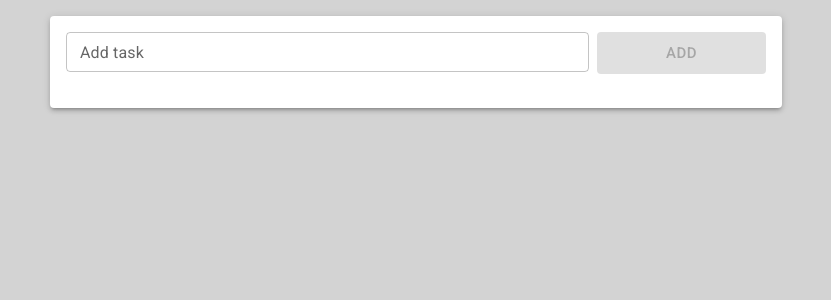
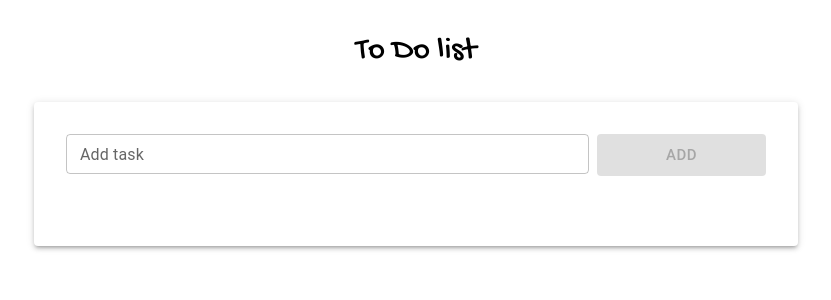
Before and after one commit to mariiashabelnik/todo, a React (Create React App) app: page / in a window 1280 px wide. Shown: the top 300 px of the page, without its empty margins (224-1055 px from the left). Built offline with nearby package versions, Linux system fonts and the light colour scheme.

Commit message:
add font

```diff
--- a/public/index.html
+++ b/public/index.html
@@ -9,11 +9,14 @@
       name="description"
       content="Web site created using create-react-app"
     />
+    <link rel="preconnect" href="https://fonts.googleapis.com" />
+    <link rel="preconnect" href="https://fonts.gstatic.com" crossorigin />
     <link
+      href="https://fonts.googleapis.com/css2?family=Gochi+Hand&display=swap"
       rel="stylesheet"
-      href="https://fonts.googleapis.com/css?family=Roboto:300,400,500,700&display=swap"
     />
     <link rel="apple-touch-icon" href="%PUBLIC_URL%/logo192.png" />
+
     <!--
       manifest.json provides metadata used when your web app is installed on a
       user's mobile device or desktop. See https://developers.google.com/web/fundamentals/web-app-manifest/
--- a/src/App.css
+++ b/src/App.css
@@ -1,15 +1,21 @@
+@import url('https://fonts.googleapis.com/css2?family=Gochi+Hand&display=swap');
+
 .App {
   text-align: center;
+  font-size: 2em;
 }
 
 .content {
   width: 700px;
   margin: 1em auto;
   padding: 1em;
+
 }
 
-.tasks {
-  background-color: rgb(191, 212, 252);
-  box-shadow: 2px 2px 20px rgba(0, 0, 0, .7);
+.MuiTypography-root {
+  font-family: 'Gochi Hand', cursive;
+}
 
+.MuiPaper+root {
+  box-shadow: none;
 }
--- a/src/App.js
+++ b/src/App.js
@@ -3,6 +3,7 @@ import InputBox from "./components/InputBox";
 import { useState } from "react";
 import Task from "./components/Task";
 import Paper from "@mui/material/Paper";
+import "./index.css";
 
 function App() {
   const [inputText, setInputText] = useState("");
@@ -55,6 +56,7 @@ function App() {
 
   return (
     <div className="App">
+      <p>To Do list</p>
       <Paper elevation={3} className="content">
         <InputBox
           inputText={inputText}
--- a/src/components/InputBox.css
+++ b/src/components/InputBox.css
@@ -1,3 +1,7 @@
+@import url('https://fonts.googleapis.com/css2?family=Gochi+Hand&display=swap');
+
+
 .input {
     width: 100%;
+    font-family: 'Gochi Hand', cursive;
 }
--- a/src/components/Task.css
+++ b/src/components/Task.css
@@ -1,5 +1,14 @@
-.task {}
+@import url('https://fonts.googleapis.com/css2?family=Gochi+Hand&display=swap');
+
+.task {
+    border: 1px solid rgba(43, 43, 43, 0.144);
+    background-color: rgba(255, 255, 255, 0.308);
+    font-family: 'Gochi Hand', cursive;
+}
 
 .done {
     text-decoration: line-through;
+    opacity: 0.4;
+    font-family: 'Gochi Hand', cursive;
+
 }
--- a/src/index.css
+++ b/src/index.css
@@ -1,5 +1,7 @@
+@import url('https://fonts.googleapis.com/css2?family=Gochi+Hand&display=swap');
+
 body {
   margin: 0;
-  font-family: sans-serif;
-  background-color: lightgrey;
+  font-family: 'Gochi Hand', cursive;
+  background-color: rgb(255, 255, 255);
 }
```
Also changed, not shown: src/index.js (+6 -6 lines).
